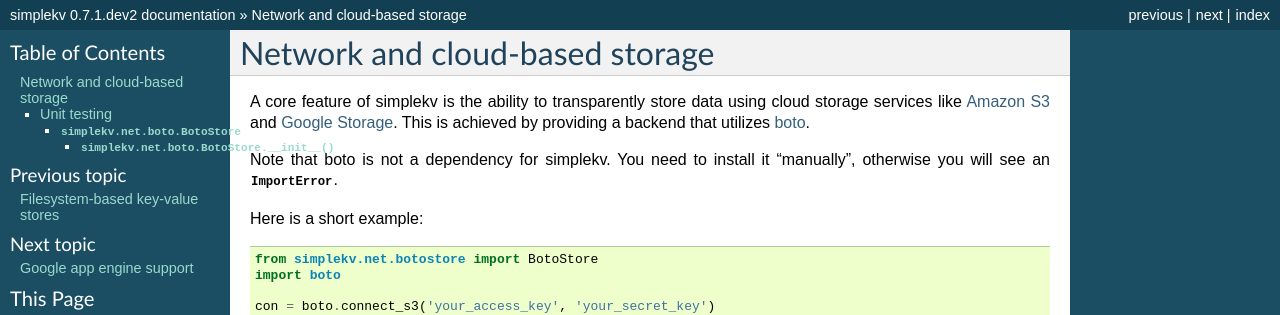
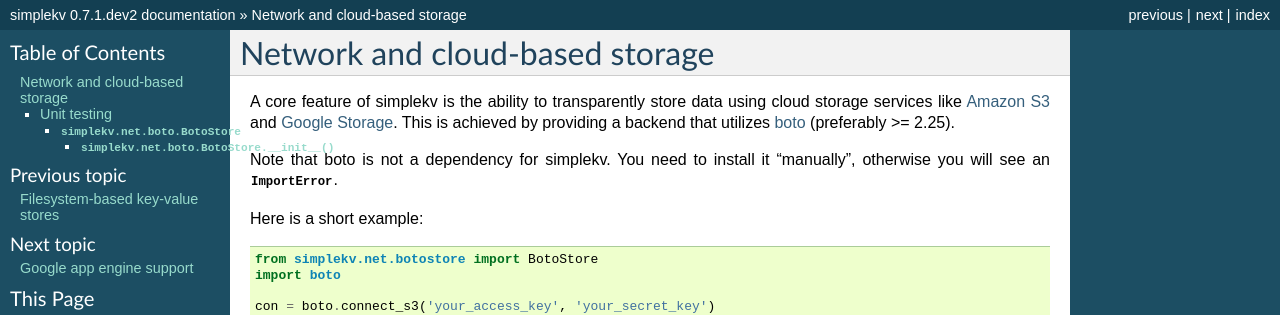
Before and after one commit to mbr/simplekv, a Sphinx documentation site: the page built from docs/net.rst, in a window 1280 px wide. Shown: the top 315 px of the page. Built offline with Sphinx 7.4.7, drawn with Linux system fonts in a browser that asks for light colours.

Commit message:
Mention boto >= 2.25 in docs.

```diff
--- a/docs/net.rst
+++ b/docs/net.rst
@@ -6,7 +6,8 @@
 A core feature of simplekv is the ability to transparently store data using
 cloud storage services like `Amazon S3 <http://aws.amazon.com/s3/>`_ and `Google
 Storage <http://code.google.com/apis/storage/>`_. This is achieved by providing
-a backend that utilizes `boto <http://boto.cloudhackers.com/>`_.
+a backend that utilizes `boto <http://boto.cloudhackers.com/>`_ (preferably >=
+2.25).
 
 Note that boto is not a dependency for simplekv. You need to install it
 "manually", otherwise you will see an :exc:`~exceptions.ImportError`.
```
